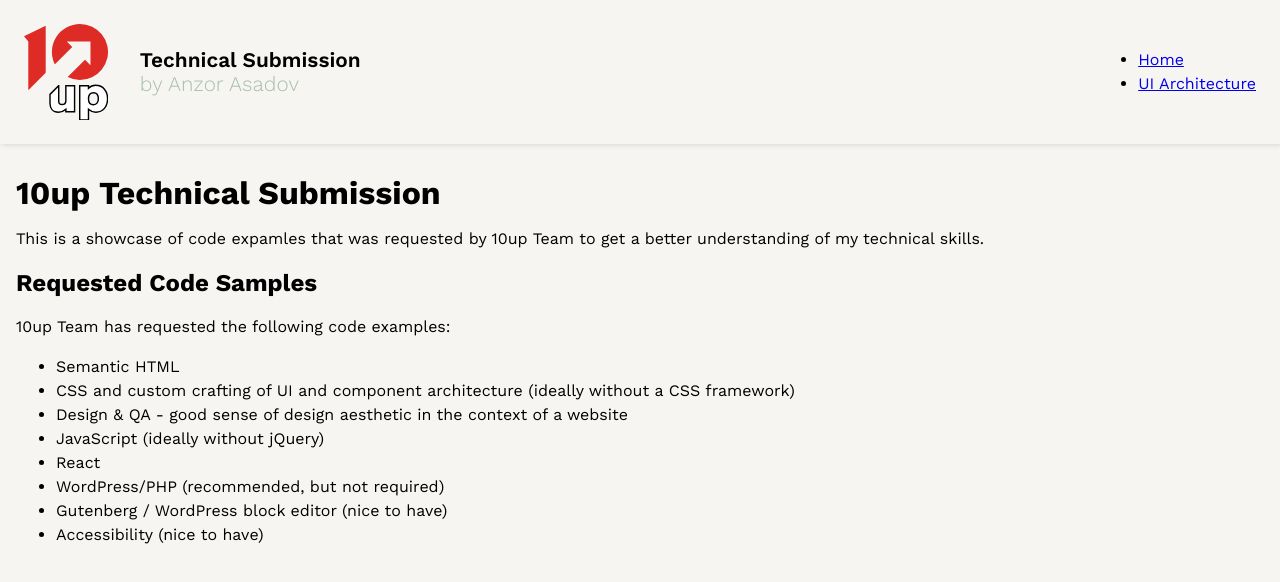
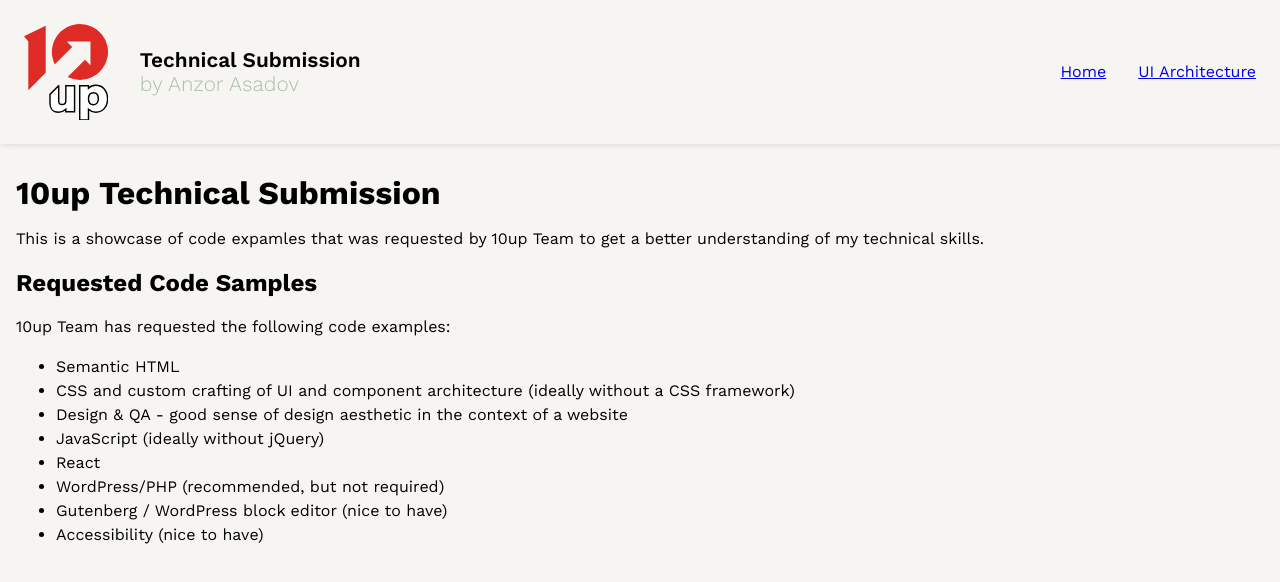
Before and after one commit to anzorasadov/10up_showcase, a Next.js app: page / in a window 1280 px wide. Shown: the top 582 px of the page. Built offline with nearby package versions, Linux system fonts and the light colour scheme.

Commit message:
chore: refactor navigation

```diff
--- /dev/null
+++ b/app/components/Navigation/Navigation.module.css
@@ -0,0 +1,11 @@
+.mainNav ul {
+  display: flex;
+  align-items: stretch;
+  gap: 2rem;
+  padding: 0;
+}
+
+.mainNav li {
+  list-style: none;
+  padding: 0;
+}
--- /dev/null
+++ b/app/components/Navigation/Navigation.tsx
@@ -0,0 +1,27 @@
+"use client";
+import React from "react";
+import Link from "next/link";
+import { usePathname } from "next/navigation";
+import styles from "./Navigation.module.css";
+
+const Navigation = () => {
+  const path = usePathname();
+  return (
+    <nav className={styles.mainNav}>
+      <ul>
+        <li>
+          <Link className={path === "/" ? "active" : ""} href="/">
+            Home
+          </Link>
+        </li>
+        <li>
+          <Link className={path === "/ui-architecture" ? "active" : ""} href="/ui-architecture">
+            UI Architecture
+          </Link>
+        </li>
+      </ul>
+    </nav>
+  );
+};
+
+export default Navigation;
--- a/app/layout.tsx
+++ b/app/layout.tsx
@@ -2,7 +2,7 @@
 import { Work_Sans } from "next/font/google";
 import "./styles/globals.css";
 import Image from "next/image";
-import Link from "next/link";
+import Navigation from "./components/Navigation/Navigation";
 
 const workSans = Work_Sans({ subsets: ["latin"] });
 
@@ -13,7 +13,7 @@
 export default function RootLayout({ children }: Readonly<{ children: React.ReactNode }>) {
   return (
     <html lang="en">
-      <body className={workSans.className}>
+      <body className={workSans.className} suppressHydrationWarning={true}>
         <header>
           <div className="container">
             <div className="logo">
@@ -23,16 +23,7 @@
                 <span className="hint">by Anzor Asadov</span>
               </div>
             </div>
-            <nav>
-              <ul>
-                <li>
-                  <Link href="/">Home</Link>
-                </li>
-                <li>
-                  <Link href="/ui-architecture">UI Architecture</Link>
-                </li>
-              </ul>
-            </nav>
+            <Navigation />
           </div>
         </header>
         {children}
```
